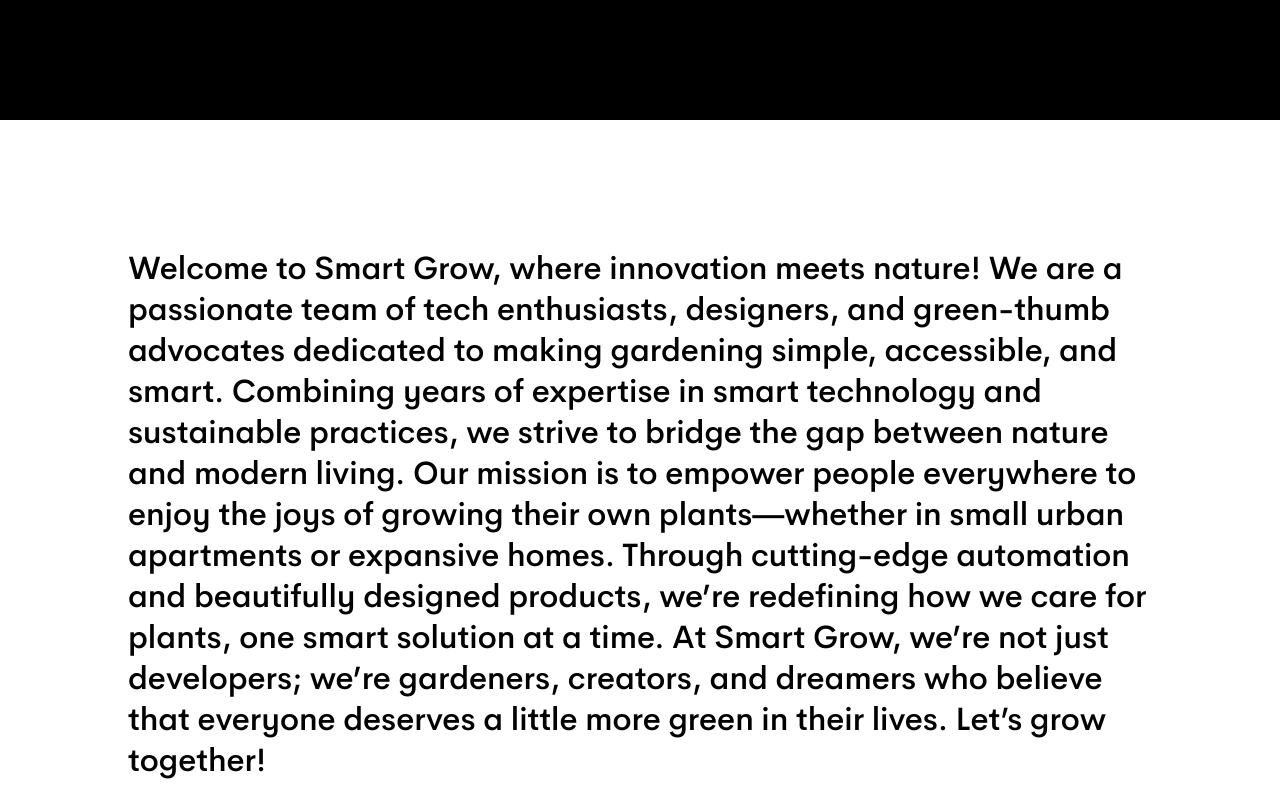
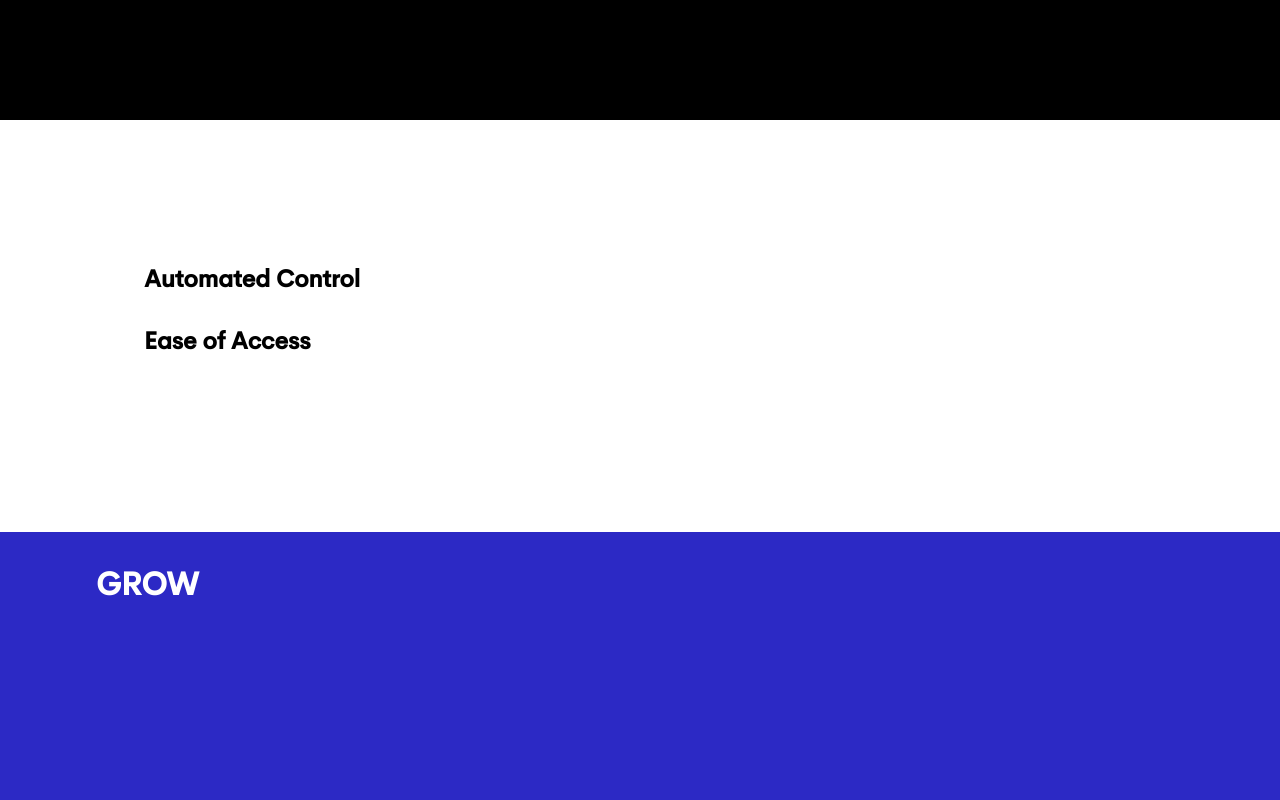
Before and after one commit to kirubelmidru/smart-grow-web, a SvelteKit app: page /features in a window 1280 px wide. Shown: the part 680-1480 px from the top of the page. Built offline with nearby package versions, Linux system fonts and the light colour scheme.

Commit message:
fix login

```diff
--- a/src/lib/components/Footer.svelte
+++ b/src/lib/components/Footer.svelte
@@ -14,7 +14,6 @@
     {text: "Admin", url: "/dashboard"}
 ];
 let where = [
-    {text: "Location", url: "/location"},
     {text: "Shop", url: "/shop"},
 ];
 let socials= [
--- a/src/routes/about/+page.svelte
+++ b/src/routes/about/+page.svelte
@@ -2,7 +2,6 @@
     <h2 style="font-size: 8rem; text-align: center;">About Us</h2>
 </div>
 <div class="about-wrapper">
-    <h2></h2>
     <p>Welcome to Smart Grow, where innovation meets nature!
 
 	We are a passionate team of tech enthusiasts, designers, and green-thumb advocates dedicated to making gardening simple, accessible, and smart. Combining years of expertise in smart technology and sustainable practices, we strive to bridge the gap between nature and modern living.
@@ -11,6 +10,8 @@
 
 	At Smart Grow, we’re not just developers; we’re gardeners, creators, and dreamers who believe that everyone deserves a little more green in their lives. Let’s grow together!
     </p>
+    <p>
+	</p>
 </div>
 
 <style>
@@ -21,7 +22,6 @@
     color: white;
 }
 .about-wrapper {
-    height: 100vh;
     padding: 8rem;
 }
 p {
--- a/src/routes/dashboard/+page.svelte
+++ b/src/routes/dashboard/+page.svelte
@@ -22,7 +22,7 @@
 
 <div class="dashboard-wrapper">
   <div class="top">
-    <h2 style="font-size: 4rem;">Dashboard</h2>
+    <h2 style="font-size: 4rem;">Orders</h2>
     <button on:click={logout}> Logout</button>
   </div>
   <Table {data} />
@@ -38,6 +38,7 @@
     display: flex;
     flex-direction: row;
     justify-content: space-between;
+    padding: 4rem;
   }
   button {
     padding: 0 4rem;
--- a/src/routes/features/+page.svelte
+++ b/src/routes/features/+page.svelte
@@ -1,15 +1,21 @@
+<script>
+    let features = [
+	{name: "Automated Control", description: ""},
+	{name: "Ease of Access", description: ""},
+	{name: "", description: ""}
+    ];
+</script>
+
 <div class="feature-hero">
     <h2 style="font-size: 8rem; text-align: center;">Our Features</h2>
 </div>
 <div class="features-wrapper">
-    <p>Welcome to Smart Grow, where innovation meets nature!
-
-	We are a passionate team of tech enthusiasts, designers, and green-thumb advocates dedicated to making gardening simple, accessible, and smart. Combining years of expertise in smart technology and sustainable practices, we strive to bridge the gap between nature and modern living.
-
-	Our mission is to empower people everywhere to enjoy the joys of growing their own plants—whether in small urban apartments or expansive homes. Through cutting-edge automation and beautifully designed products, we’re redefining how we care for plants, one smart solution at a time.
-
-	At Smart Grow, we’re not just developers; we’re gardeners, creators, and dreamers who believe that everyone deserves a little more green in their lives. Let’s grow together!
-    </p>
+    {#each features as feature}
+	<div class="features">
+	    <h2>{feature.name}</h2>
+	    <p>{feature.description}</p>
+	</div>
+    {/each}
 </div>
 
 <style>
@@ -20,8 +26,27 @@
     color: white;
 }
 .features-wrapper {
-    height: 100vh;
     padding: 8rem;
+}
+.features {
+    max-width: 1240px;
+    margin: 0 auto;
+    padding: 1rem;
+    display: grid;
+    grid-template-columns: repeat(3, minmax(0, 1fr));
+    gap: 2rem;
+}
+@media only screen and (max-width: 1500px) {
+    .team-list {
+	max-width: 960px;
+	grid-template-columns: repeat(2, minmax(0, 1fr));
+    }
+}
+@media only screen and (max-width: 960px) {
+    .team-list {
+	max-width: 540px;
+	grid-template-columns: repeat(1, minmax(0, 1fr));
+    }
 }
 p {
     font-size: 2rem;
```
Also changed, not shown: src/routes/dashboard/+page.js (+12 -0 lines), src/routes/impact/+page.svelte (+15 -9 lines).
